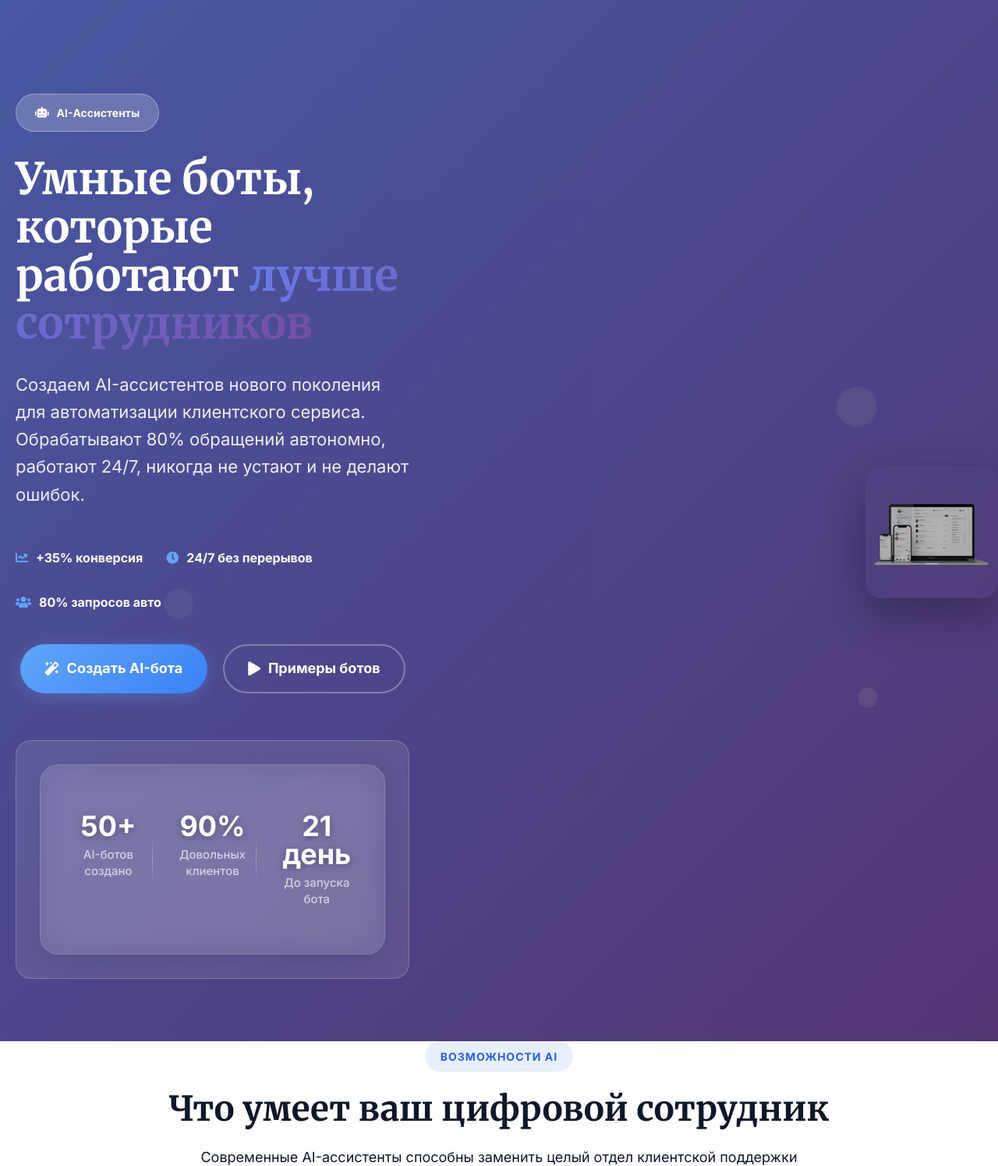
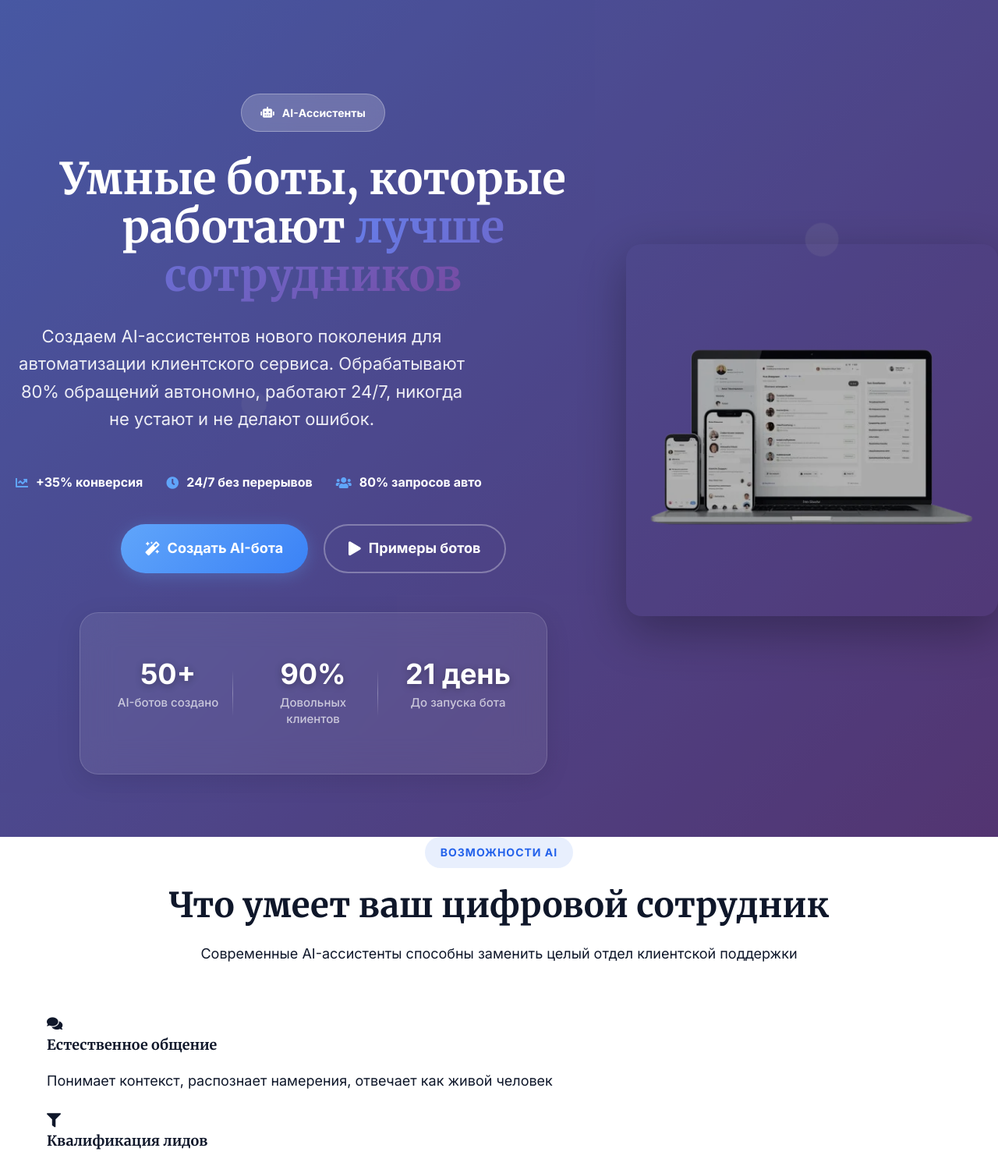
Before and after one commit to adthxkz/itfusionsite, a PHP site: page /ai-assistants.php in a window 1280 px wide. Shown: the part 122-1617 px from the top of the page at 78% size. Run offline with PHP 8.4, Linux system fonts and the light colour scheme; some libraries are stand-ins or nearby versions.

Commit message:
Изменен макет hero-секции CRM на одноколоночный: текст над картинкой, центрирование, переработан блок статистики

```diff
--- a/css/service-premium.css
+++ b/css/service-premium.css
@@ -42,13 +42,16 @@
     position: relative;
     z-index: 2;
     display: grid;
-    grid-template-columns: 1fr 1fr;
+    grid-template-columns: 1fr;
     gap: 60px;
     align-items: center;
+    text-align: center;
 }
 
 .hero-content {
-    max-width: none;
+    max-width: 800px;
+    margin-left: auto;
+    margin-right: auto;
 }
 
 .hero-badge.premium-badge {
@@ -107,6 +110,7 @@
     gap: 20px;
     margin-bottom: 50px;
     flex-wrap: wrap;
+    justify-content: center;
 }
 
 .btn.btn-premium {
@@ -170,15 +174,12 @@
 }
 
 .hero-proof {
-    background: rgba(255,255,255,0.1);
-    backdrop-filter: blur(10px);
-    border-radius: 20px;
-    padding: 30px;
-    border: 1px solid rgba(255,255,255,0.2);
-}
-
-.hero-proof {
-    margin-top: 60px;
+    background: none;
+    backdrop-filter: none;
+    border-radius: 0;
+    padding: 0;
+    border: none;
+    margin-top: 40px;
 }
 
 .proof-stats {
@@ -191,6 +192,9 @@
     padding: 40px 30px;
     border: 1px solid rgba(255,255,255,0.15);
     box-shadow: 0 8px 32px rgba(0,0,0,0.1);
+    margin-left: auto;
+    margin-right: auto;
+    max-width: 600px;
 }
 
 .stat-item {
@@ -515,12 +519,6 @@
 
 /* Responsive Design */
 @media (max-width: 992px) {
-    .service-hero .container {
-        grid-template-columns: 1fr;
-        gap: 40px;
-        text-align: center;
-    }
-
     .hero-title {
         font-size: 48px;
     }
@@ -542,7 +540,7 @@
 
     .stat-item {
         padding: 15px;
-        border-bottom: 1px solid rgba(255,255,255,0.1);
+        border-bottom: none;
     }
 
     .stat-item:last-child {
```
